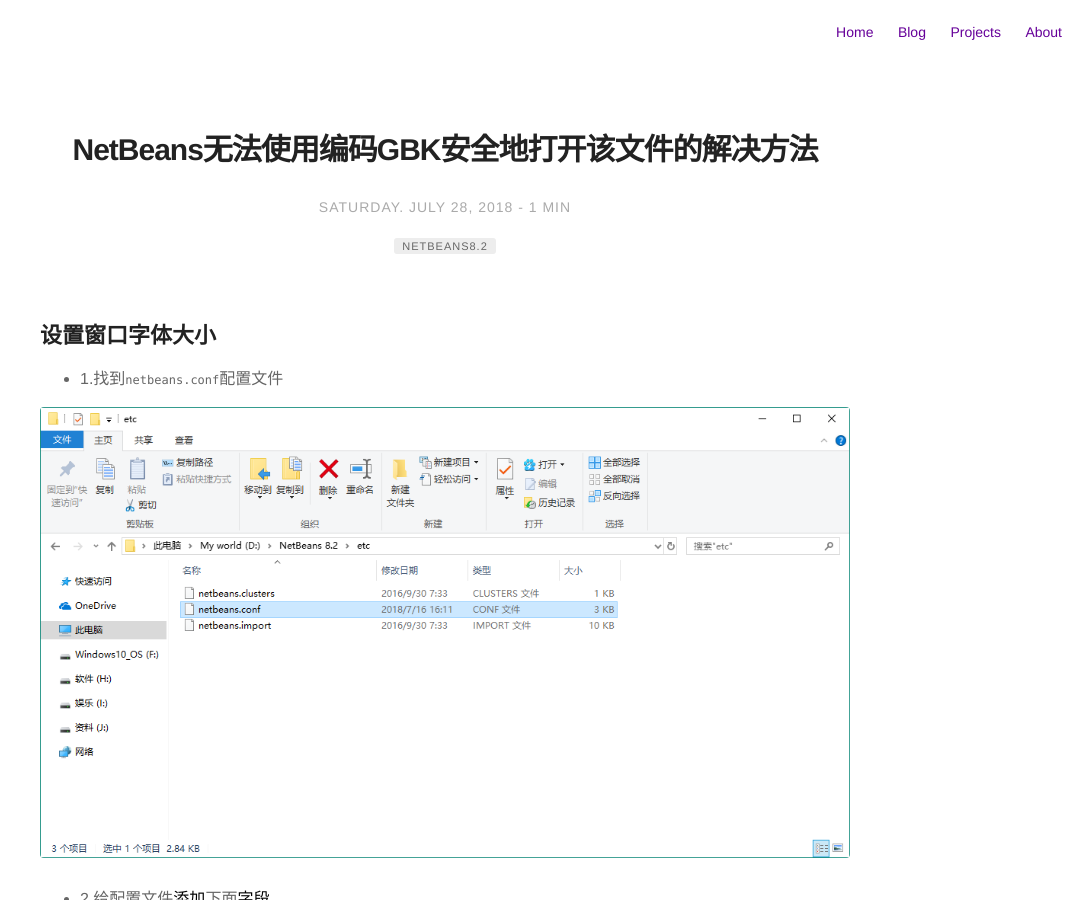
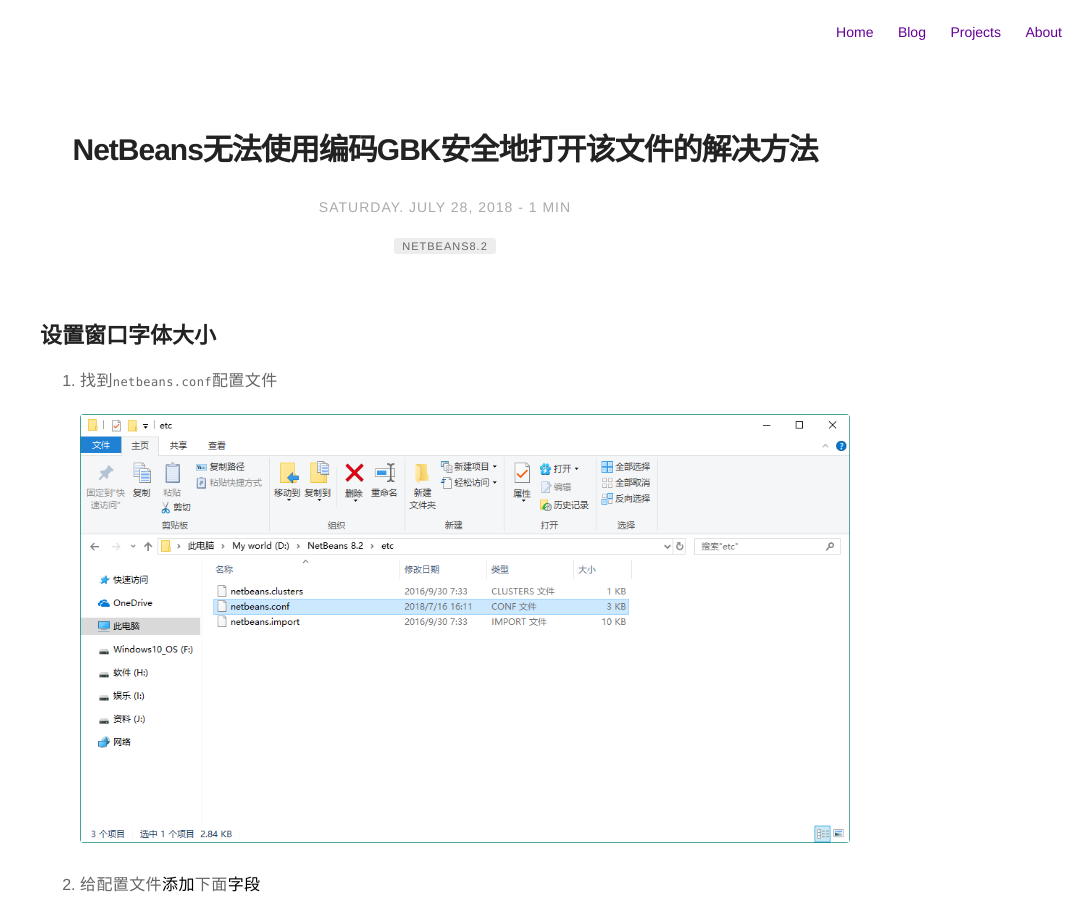
Before and after one commit to dawsonlee1790/dawsonlee1790.github.io, a Jekyll site: the page built from _posts/2018-07-28-NetBeans无法使用编码GBK安全地打开该文件的解决方法.markdown, in a window 1280 px wide and 900 px high. Shown: the whole window, without its empty margins (195-1280 px from the left). Built offline with Jekyll 4.4.1, drawn with Linux system fonts in a browser that asks for light colours; comment, search, counter and statistics services are not loaded.

Commit message:
编辑文章排版《NetBeans无法使用编码GBK安全地打开该文件的解决方法》

```diff
--- a/_posts/2018-07-28-NetBeans无法使用编码GBK安全地打开该文件的解决方法.markdown
+++ b/_posts/2018-07-28-NetBeans无法使用编码GBK安全地打开该文件的解决方法.markdown
@@ -19,23 +19,18 @@
 ##  设置窗口字体大小
 
 
-*  1.找到`netbeans.conf`配置文件
+1.  找到`netbeans.conf`配置文件
 
-![netbeans.conf配置文件][1]
+    ![netbeans.conf配置文件][1]
 
-*  2.给配置文件**添加**下面**字段**
+2.  给配置文件**添加**下面**字段**
 
-在
+    在
 
-	#netbeans_default_options="-J-client -J-Xss2m -J-Xms32m -J-Dapple.laf.useScreenMenuBar=true -J-Dapple.awt.graphics.UseQuartz=true -J-Dsun.java2d.noddraw=true -J-Dsun.java2d.dpiaware=true -J-Dsun.zip.disableMemoryMapping=true"
+            #netbeans_default_options="-J-client -J-Xss2m -J-Xms32m -J-Dapple.laf.useScreenMenuBar=true -J-Dapple.awt.graphics.UseQuartz=true -J-Dsun.java2d.noddraw=true -J-Dsun.java2d.dpiaware=true -J-Dsun.zip.disableMemoryMapping=true"
 
+    最后加上` -J-Dfile.encoding=UTF-8`变为
 
+            #netbeans_default_options="-J-client -J-Xss2m -J-Xms32m -J-Dapple.laf.useScreenMenuBar=true -J-Dapple.awt.graphics.UseQuartz=true -J-Dsun.java2d.noddraw=true -J-Dsun.java2d.dpiaware=true -J-Dsun.zip.disableMemoryMapping=true -J-Dfile.encoding=UTF-8"
 
-最后加上` -J-Dfile.encoding=UTF-8`变为
-
-
-	#netbeans_default_options="-J-client -J-Xss2m -J-Xms32m -J-Dapple.laf.useScreenMenuBar=true -J-Dapple.awt.graphics.UseQuartz=true -J-Dsun.java2d.noddraw=true -J-Dsun.java2d.dpiaware=true -J-Dsun.zip.disableMemoryMapping=true -J-Dfile.encoding=UTF-8"
-
-
-
-**注意**：该字段在原本的文件中并不存在，您需要自己添加，保存后，重启IDE
+    **注意**：该字段在原本的文件中并不存在，您需要自己添加，保存后，重启IDE
```
